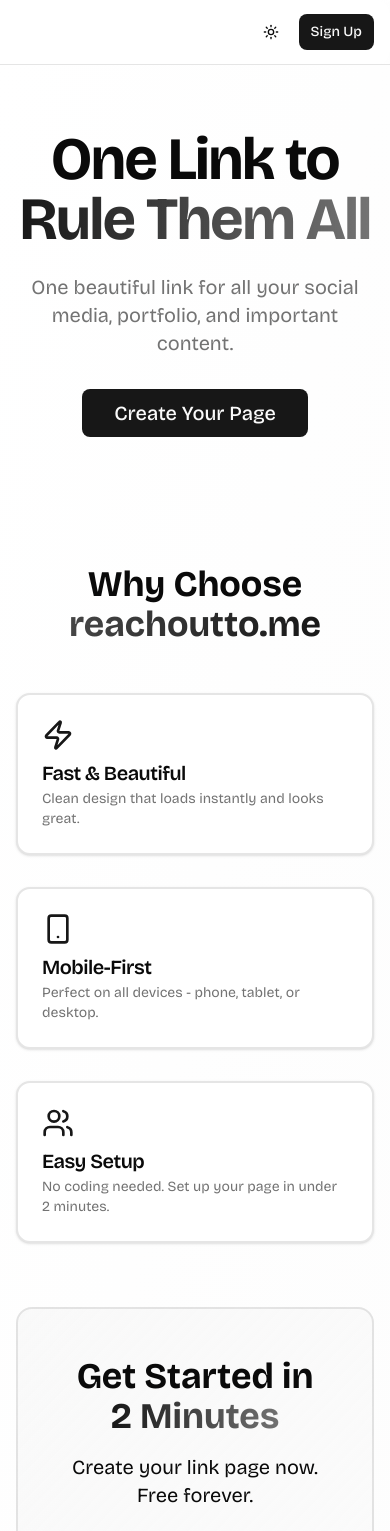
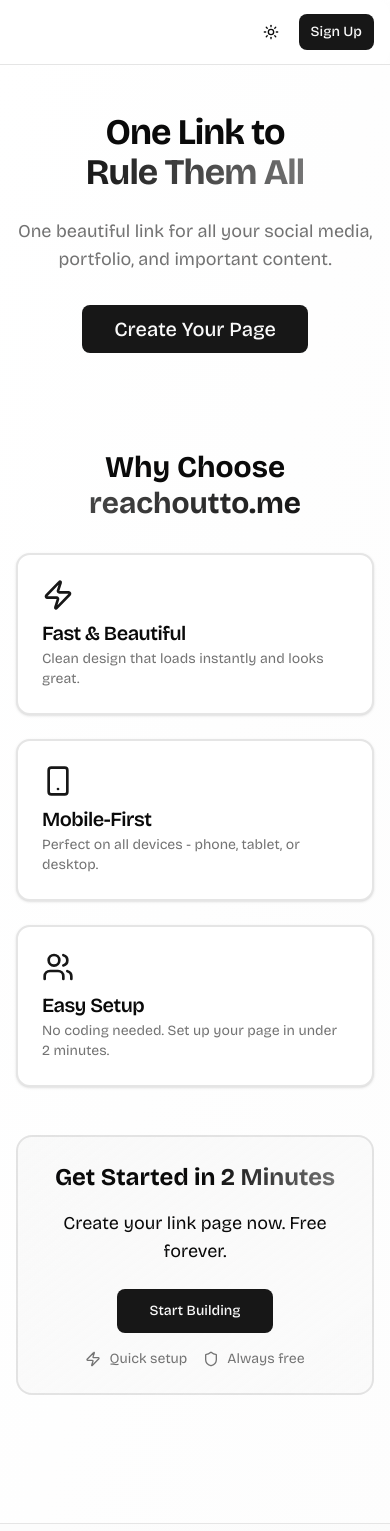
Before and after one commit to JohnEsperancilla-PH/reachoutto.me, a Next.js app: page / in a window 390 px wide. Shown: the top 1531 px of the page. Built offline with nearby package versions, Linux system fonts and the light colour scheme; no server answers.

Commit message:
style: Update layout and typography for improved readability and aesthetics

```diff
--- a/app/page.tsx
+++ b/app/page.tsx
@@ -124,18 +124,18 @@ export default function Home() {
         </div>
       </header>
 
-      <main className="container mx-auto px-4 md:px-6">
+      <main className="container mx-auto px-4 md:px-6 pb-8">
         {/* Hero Section */}
-        <section className="text-center space-y-8 py-16 lg:py-24 max-w-4xl mx-auto">
+        <section className="text-center space-y-8 py-12 sm:py-16 lg:py-24 max-w-4xl mx-auto">
           <div className="space-y-6">
-            <h1 className="text-6xl sm:text-7xl md:text-8xl lg:text-9xl font-bold tracking-tight">
+            <h1 className="text-4xl sm:text-6xl md:text-7xl lg:text-8xl xl:text-9xl font-bold tracking-tight">
               One Link to
               <br />
               <span className="bg-gradient-to-r from-primary to-primary/60 bg-clip-text text-transparent">
                 Rule Them All
               </span>
             </h1>
-            <p className="text-xl text-muted-foreground max-w-xl mx-auto">
+            <p className="text-lg sm:text-xl text-muted-foreground max-w-xl mx-auto">
               {isAuthenticated
                 ? "Welcome back! Manage your links and portfolio from your dashboard."
                 : "One beautiful link for all your social media, portfolio, and important content."
@@ -162,16 +162,16 @@ export default function Home() {
         </section>
 
         {/* Features Section */}
-        <section className="py-16 max-w-5xl mx-auto">
-          <div className="text-center mb-12">
-            <h2 className="text-4xl font-bold mb-4">
+        <section className="py-12 sm:py-16 max-w-5xl mx-auto">
+          <div className="text-center mb-8 sm:mb-12">
+            <h2 className="text-3xl sm:text-4xl font-bold mb-4">
               Why Choose{" "}
               <span className="bg-gradient-to-r from-primary/80 to-primary bg-clip-text text-transparent">
                 reachoutto.me
               </span>
             </h2>
           </div>
-          <div className="grid sm:grid-cols-2 lg:grid-cols-3 gap-8">
+          <div className="grid grid-cols-1 md:grid-cols-3 gap-6 sm:gap-8">
             <Card className="border-2 hover:border-primary/20 transition-all">
               <CardHeader>
                 <Zap className="h-8 w-8 text-primary mb-3" />
@@ -205,9 +205,9 @@ export default function Home() {
         </section>
 
         {/* CTA Section */}
-        <section className="text-center space-y-6 bg-gradient-to-br from-muted/50 to-muted/30 rounded-2xl p-12 border-2 border-primary/10 max-w-5xl mx-auto">
+        <section className="text-center space-y-6 bg-gradient-to-br from-muted/50 to-muted/30 rounded-2xl p-6 sm:p-8 md:p-12 border-2 border-primary/10 max-w-5xl mx-auto mb-8 sm:mb-12">
           <div className="space-y-4">
-            <h2 className="text-4xl font-bold">
+            <h2 className="text-2xl sm:text-3xl md:text-4xl font-bold">
               {isAuthenticated ? (
                 <>
                   Ready to{" "}
@@ -224,7 +224,7 @@ export default function Home() {
                 </>
               )}
             </h2>
-            <p className="text-xl max-w-xl mx-auto">
+            <p className="text-lg sm:text-xl max-w-xl mx-auto">
               {isAuthenticated
                 ? "Add new links, update your portfolio, and customize your page."
                 : "Create your link page now. Free forever."
@@ -235,19 +235,19 @@ export default function Home() {
             {isAuthenticated ? (
               <Button
                 size="lg"
-                className="text-xl px-8 py-6"
+                className="text-lg sm:text-xl px-6 sm:px-8 py-4 sm:py-6"
                 onClick={handleDashboardNavigation}
               >
                 Manage Your Page
               </Button>
             ) : (
               <Link href="/auth">
-                <Button size="lg" className="text-xl px-8 py-6">
+                <Button size="lg" className="text-lg sm:text-xl px-6 sm:px-8 py-4 sm:py-6">
                   Start Building
                 </Button>
               </Link>
             )}
-            <div className="flex items-center gap-6 text-base text-muted-foreground">
+            <div className="flex items-center gap-4 sm:gap-6 text-sm sm:text-base text-muted-foreground">
               <div className="flex items-center gap-2">
                 <Zap className="h-4 w-4" />
                 <span>Quick setup</span>
```
